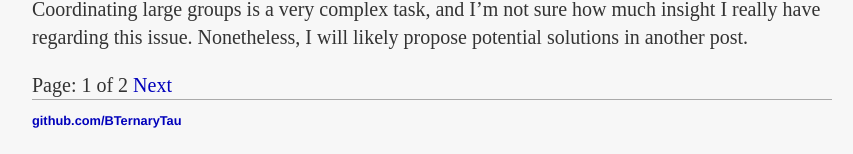
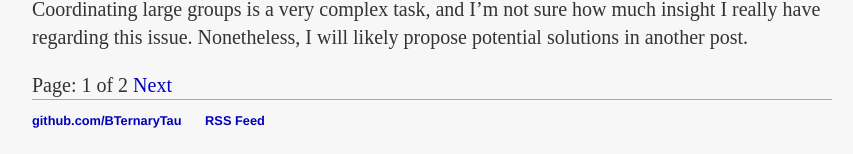
Before and after one commit to BTernaryTau/bternarytau.github.io, a Jekyll site: the page built from index.html, in a window 1280 px wide and 900 px high, scrolled down 9546 px. Shown: the part 743-897 px from the top of the window, without its empty margins (208-1061 px from the left). Built offline with Jekyll 4.4.1, drawn with Linux system fonts in a browser that asks for light colours; the list of posts is cut into pages by our own code; comment, search, counter and statistics services are not loaded.

Commit message:
Add link to RSS feed

```diff
--- a/_layouts/default.html
+++ b/_layouts/default.html
@@ -32,6 +32,7 @@
 			<footer>
 	    		<ul>
 	        		<li><a href="https://github.com/BTernaryTau">github.com/BTernaryTau</a></li>
+					<li><a href="/archive/atom.xml">RSS Feed</a></li>
 				</ul>
 			</footer>
 			<script src="/service-worker-registration.js"></script>
```
